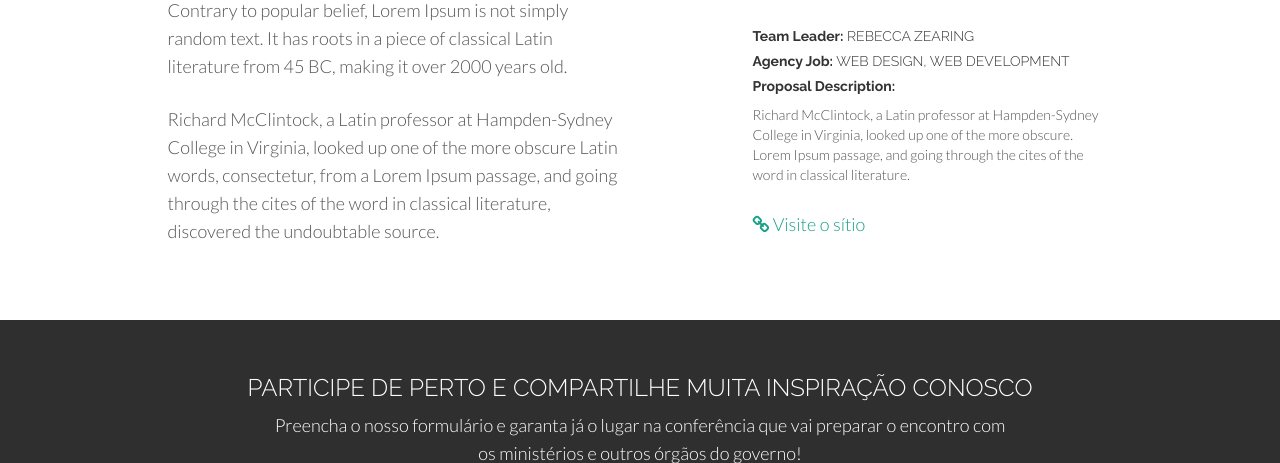
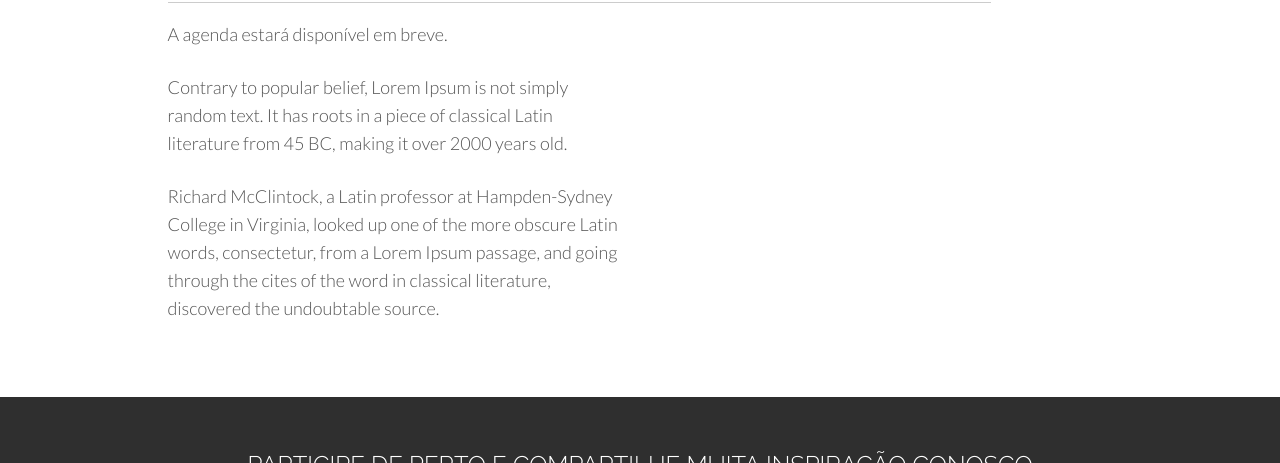
Before and after one commit to brasileirosnomundo/conferencia, a plain HTML site: page agenda.html in a window 1280 px wide. Shown: the part 792-1255 px from the top of the page. Drawn offline with nearby package versions, Linux system fonts and the light colour scheme.

Commit message:
Update page agenda

```diff
--- a/agenda.html
+++ b/agenda.html
@@ -87,11 +87,13 @@
 			<div class="row">
 				<div class="col-lg-5 col-lg-offset-1 desc">
 					<h3>Agenda</h3>
+					<hr width="180%">
+					<p>A agenda estar&aacute; dispon&iacute;vel em breve.</p>
 					<p>Contrary to popular belief, Lorem Ipsum is not simply random text. It has roots in a piece of classical Latin literature from 45 BC, making it over 2000 years old.</p>
 					<p>Richard McClintock, a Latin professor at Hampden-Sydney College in Virginia, looked up one of the more obscure Latin words, consectetur, from a Lorem Ipsum passage, and going through the cites of the word in classical literature, discovered the undoubtable source.</p>
 				</div>
 
-				<div class="col-lg-4 col-lg-offset-1 desc">
+				<div class="col-lg-4 col-lg-offset-1 desc" style="display: none;">
 					<h3>Agency Resume</h3>
 					<br>
 					<h5><b>Team Leader:</b> REBECCA ZEARING</h5>
```
